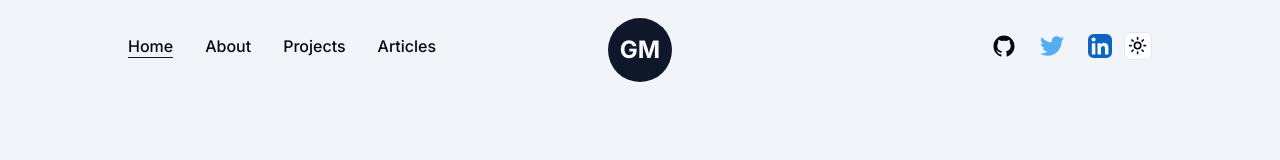
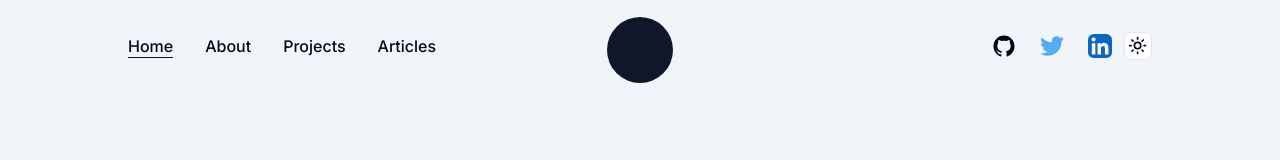
Before and after one commit to gjmooney/portfolio, a Next.js app: page / in a window 1280 px wide. Shown: the top 160 px of the page. Built offline with nearby package versions, Linux system fonts and the light colour scheme.

Commit message:
Fix colors for dark mode

```diff
--- a/components/Logo.tsx
+++ b/components/Logo.tsx
@@ -7,8 +7,9 @@ import Link from "next/link";
 
 const Logo = ({}) => {
   return (
+    <>
       <motion.div
-      className="mt-2 rounded-full bg-primary"
+        className="mt-2 rounded-full border border-transparent bg-[#0F172A] dark:border-primary"
         whileHover={{
           backgroundColor: [
             "#0F172A",
@@ -23,11 +24,12 @@ const Logo = ({}) => {
       >
         <Link
           href="/"
-        className="flex h-16 w-16 items-center justify-center text-2xl font-bold text-primary-foreground"
+          className="flex h-16 w-16 items-center justify-center text-2xl font-bold text-[#F8FAFC] text-primary"
         >
           GM
         </Link>
       </motion.div>
+    </>
   );
 };
 
```
Lines whose indentation alone changed are shown as unchanged.
